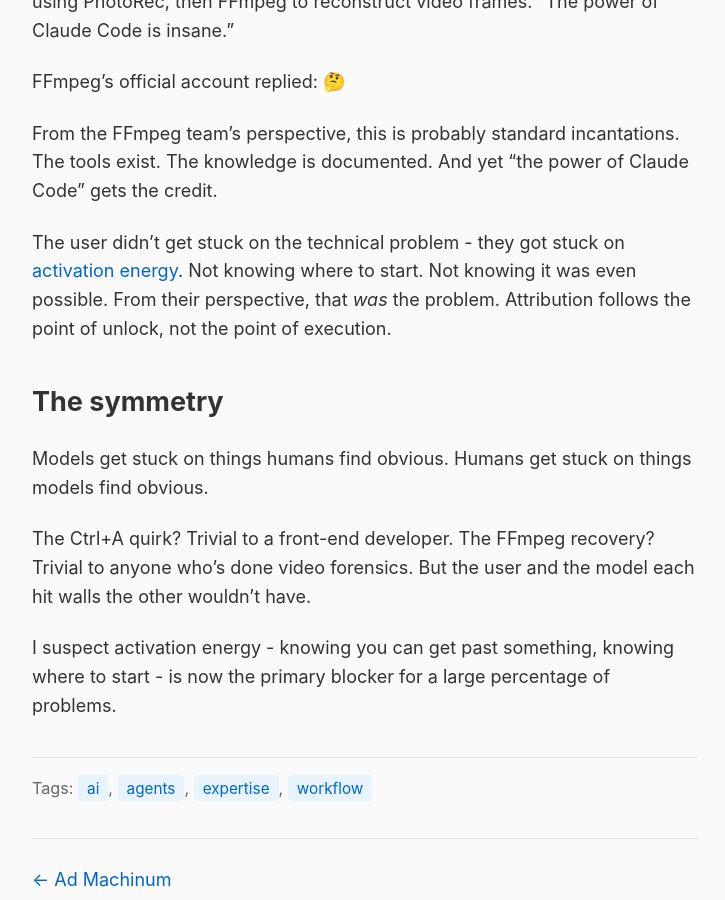
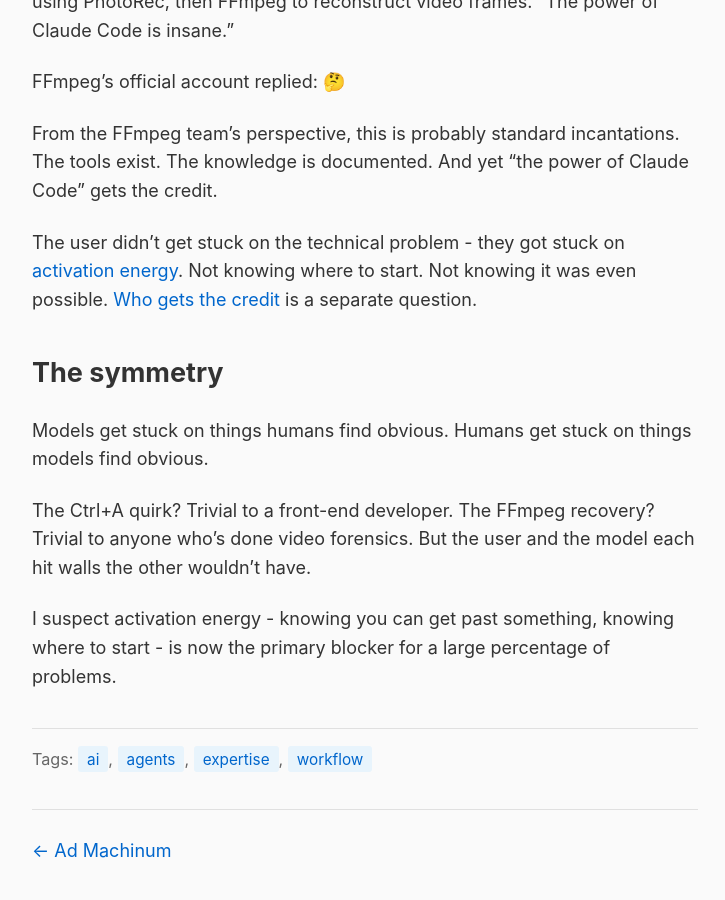
Before and after one commit to rob137/rob137.github.io, a Jekyll site: the page built from _posts/2026-01-07-stuck.md, in a window 1280 px wide and 900 px high, scrolled down 1168 px. Shown: the whole window, without its empty margins (275-1000 px from the left). Built offline with Jekyll 4.4.1, drawn with Linux system fonts in a browser that asks for light colours.

Commit message:
"Stuck": tighten attribution point, link to Ad Machinum

```diff
--- a/_posts/2026-01-07-stuck.md
+++ b/_posts/2026-01-07-stuck.md
@@ -34,7 +34,7 @@
 
 From the FFmpeg team's perspective, this is probably standard incantations. The tools exist. The knowledge is documented. And yet "the power of Claude Code" gets the credit.
 
-The user didn't get stuck on the technical problem - they got stuck on [activation energy](/2026/01/02/respecting-the-fence/). Not knowing where to start. Not knowing it was even possible. From their perspective, that *was* the problem. Attribution follows the point of unlock, not the point of execution.
+The user didn't get stuck on the technical problem - they got stuck on [activation energy](/2026/01/02/respecting-the-fence/). Not knowing where to start. Not knowing it was even possible. [Who gets the credit](/2026/01/07/ad-machinum/) is a separate question.
 
 ## The symmetry
 
```
